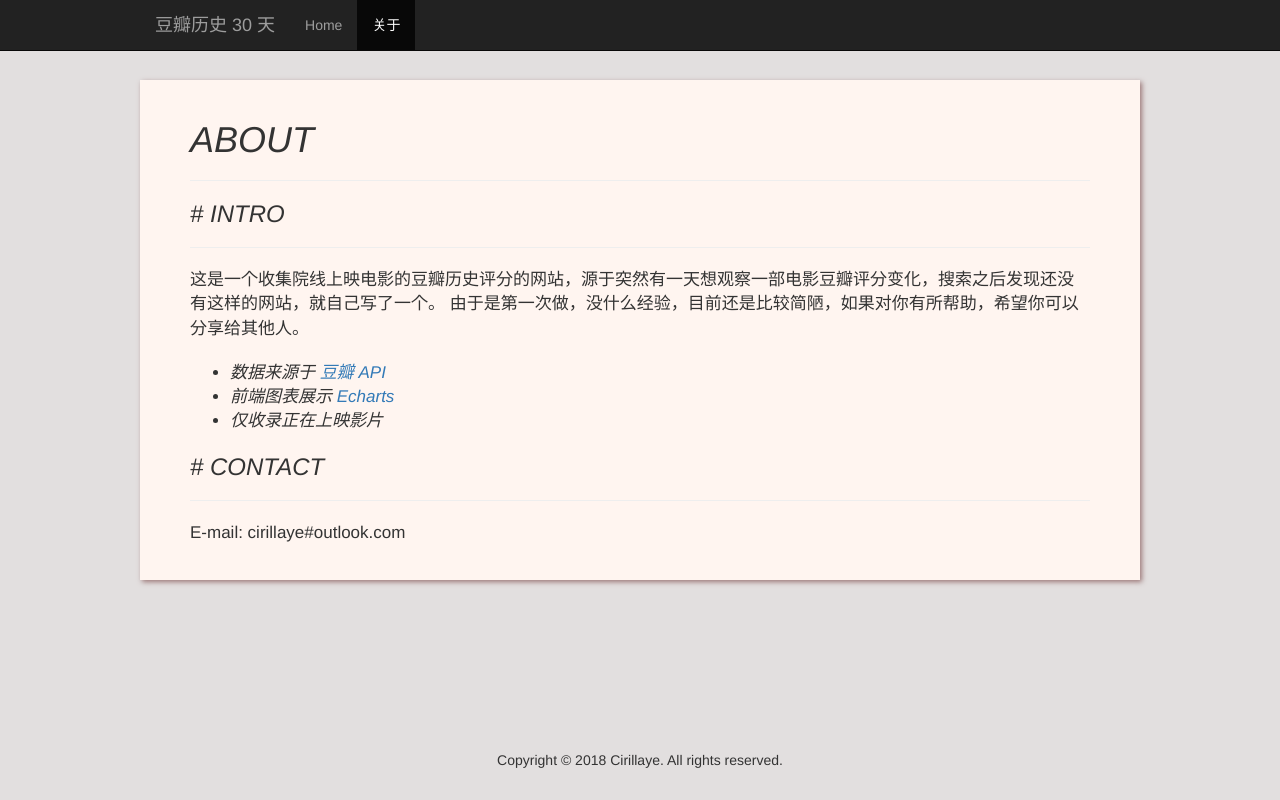
After one commit to SungYK/DoubanHistory, a Django app: page /about in a window 1280 px wide. The commit adds this page. Run offline with Django 3.2, Linux system fonts and the light colour scheme; some libraries are stand-ins or nearby versions.

Commit message:
add about page

```diff
--- a/history/static/doubanhis/css/index.css
+++ b/history/static/doubanhis/css/index.css
@@ -66,7 +66,7 @@ body {
   text-align: center;
 }
 
-.yuan1{
+.hole-1{
     position: absolute;
     width: 20px;
     height: 20px;
@@ -78,7 +78,7 @@ body {
     /* border: 3px;
     border-style: solid */
 }
-.yuan2{
+.hole-2{
     position: absolute;
     width: 20px;
     height: 20px;
@@ -92,6 +92,45 @@ body {
 
 .load_animation{
   width: 1000px;
+  margin-top: 0px;
   margin-bottom: 70px;
   position: absolute
 }
+
+.about{
+  position: relative;
+
+  background-color: rgb(255, 245, 240);
+  /* background-color: #ffffff; */
+  /* margin: 30px 0px; */
+  margin:30px auto;
+  padding: 20px 50px;
+
+  width: 1000px;
+  height: 500px;
+
+  box-shadow: 2px 2px 5px #9C7878;
+  transition: 0.3s;
+
+  /* border: 5px;
+  border-style: solid */
+}
+
+.about p{
+  font-size: 17px;
+  margin-bottom: 20px
+}
+
+.about li{
+  font-size: 17px;
+  font-style: oblique
+}
+
+footer {
+  position: absolute;
+  bottom:0;
+  width:100%;
+  height:50px;
+  text-align: center;
+
+}
--- a/history/urls.py
+++ b/history/urls.py
@@ -2,5 +2,6 @@ from django.conf.urls import url
 from . import views
 
 urlpatterns = [
-    url(r'^$', views.index, name='index')
+    url(r'^$', views.index, name='index'),
+    url(r'^about$', views.about, name='about')
 ]
--- a/history/views.py
+++ b/history/views.py
@@ -11,3 +11,6 @@ def index(request):
         lst.append([i.pk, i.title, i.original_title, i.history_rating])
 
     return render(request, 'history/index.html', context={'subject_list':subject_list, 'lst':lst})
+
+def about(request):
+    return render(request, 'history/about.html')
--- /dev/null
+++ b/templates/base.html
@@ -0,0 +1,60 @@
+{% load staticfiles %}
+<!DOCTYPE html>
+<html lang="en">
+
+<head>
+    <meta charset="utf-8">
+    <meta http-equiv="X-UA-Compatible" content="IE=edge">
+    <meta name="viewport" content="width=device-width, initial-scale=1">
+    <!-- Bootstrap core CSS -->
+    <link href="https://cdn.bootcss.com/bootstrap/3.3.7/css/bootstrap.min.css" rel="stylesheet">
+    <script src="https://cdn.bootcss.com/jquery/1.12.4/jquery.min.js"></script>
+    <!-- Custom styles for this template -->
+    <link href="{% static 'doubanhis/css/index.css' %}" rel="stylesheet">
+    <script src="https://cdn.bootcss.com/echarts/4.0.2/echarts.js"></script>
+    <script src="{% static 'doubanhis/js/load_charts.js'%}"></script>
+
+    <script src="{% static 'doubanhis/js/spin.js'%}"></script>
+
+    <title>豆瓣历史30天</title>
+</head>
+
+<body>
+    <nav class="navbar navbar-inverse navbar-fixed-top">
+        <div class="container navcustom">
+            <div class="navbar-header">
+                <button type="button" class="navbar-toggle collapsed" data-toggle="collapse" data-target="#navbar" aria-expanded="false"
+                    aria-controls="navbar">
+                    <span class="sr-only">Toggle navigation</span>
+                    <span class="icon-bar"></span>
+                    <span class="icon-bar"></span>
+                    <span class="icon-bar"></span>
+                </button>
+                <a class="navbar-brand" href="/">豆瓣历史 30 天</a>
+            </div>
+            <div id="navbar" class="collapse navbar-collapse">
+                <ul class="nav navbar-nav">
+                    <li id="nav-home">
+                        <a href="/">Home</a>
+                    </li>
+                    <li id="nav-about" >
+                        <a href="/about">关于</a>
+                    </li>
+                    <!-- <li>
+                        <a href="#contact">反馈</a>
+                    </li> -->
+                </ul>
+            </div>
+            <!--/.nav-collapse -->
+        </div>
+    </nav>
+
+    {% block main %}
+    {% endblock main %}
+
+
+
+
+</body>
+
+</html>
--- /dev/null
+++ b/templates/history/about.html
@@ -0,0 +1,44 @@
+{% extends 'base.html' %} {% block main %}
+<div class="container">
+    <div class='about'>
+        <i>
+            <h1>ABOUT</h1>
+        </i>
+
+        <hr>
+        <i>
+                <h3># INTRO</h3>
+
+            </i>
+            <hr>
+        <p>这是一个收集院线上映电影的豆瓣历史评分的网站，源于突然有一天想观察一部电影豆瓣评分变化，搜索之后发现还没有这样的网站，就自己写了一个。 由于是第一次做，没什么经验，目前还是比较简陋，如果对你有所帮助，希望你可以分享给其他人。
+        </p>
+        <ul>
+            <li>
+                数据来源于
+                <a href="https://developers.douban.com/wiki/?title=guide">豆瓣 API</a>
+            </li>
+
+            <li>
+                前端图表展示
+                <a href="https://github.com/ecomfe/echarts">Echarts</a>
+            </li>
+            <li>
+                仅收录正在上映影片
+            </li>
+        </ul>
+
+        <i>
+            <h3># CONTACT</h3>
+
+        </i>
+        <hr>
+        <p>E-mail: cirillaye#outlook.com</p>
+
+
+    </div>
+
+    <script>document.getElementById('nav-about').className = 'active'</script>
+</div>
+<footer>Copyright © 2018 Cirillaye. All rights reserved.</footer>
+{% endblock main %}
```
Also changed, not shown: templates/history/index.html (+6 -61 lines).
